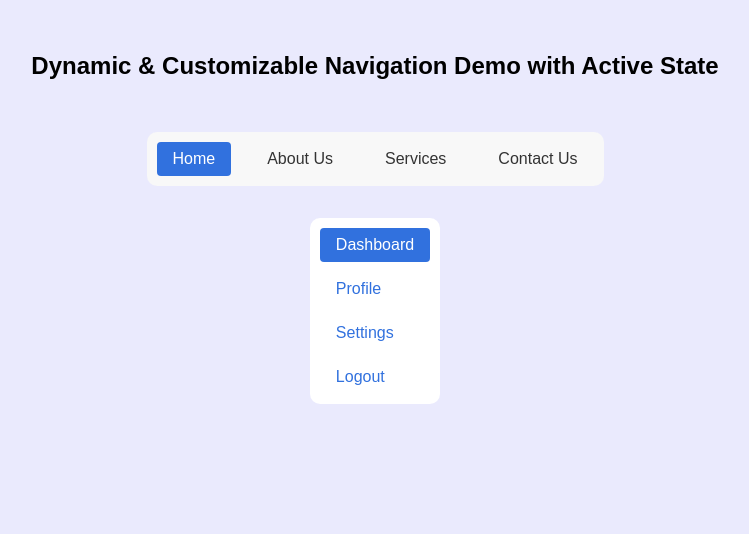
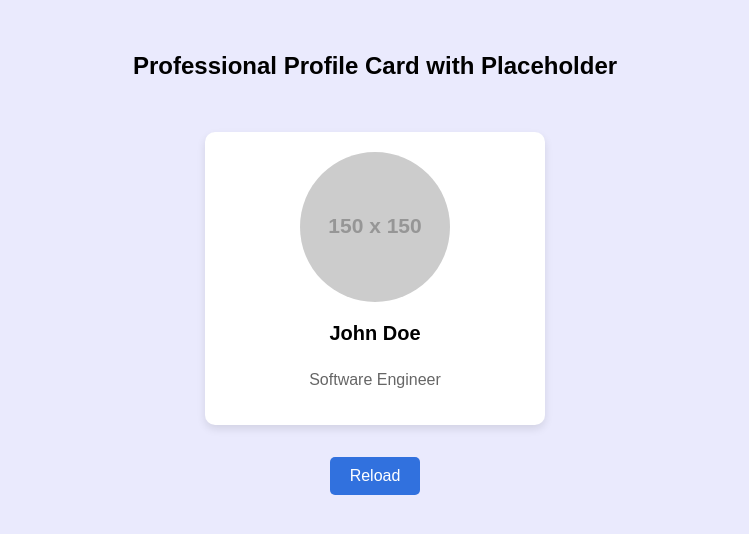
Before and after one commit to OptinexTech/react-components, a React (Create React App) app: page / in a window 1280 px wide. Shown: the top 534 px of the page, without its empty margins (265-1014 px from the left). Built offline with nearby package versions, Linux system fonts and the light colour scheme.

Commit message:
Placeholder component

```diff
--- a/src/App.css
+++ b/src/App.css
@@ -11,3 +11,33 @@
 body {
   background: #eaeafd;
 }
+
+.profile-card {
+  width: 300px;
+  padding: 20px;
+  box-shadow: 0 4px 8px rgba(0, 0, 0, 0.1);
+  border-radius: 10px;
+  background-color: #fff;
+  text-align: center;
+  display: flex;
+  flex-direction: column;
+  align-items: center;
+}
+
+.profile-pic {
+  width: 150px;
+  height: 150px;
+  border-radius: 50%;
+  object-fit: cover;
+  margin-bottom: 10px;
+}
+
+h3 {
+  margin: 10px 0;
+  font-size: 20px;
+}
+
+p {
+  font-size: 16px;
+  color: #666;
+}
--- a/src/App.js
+++ b/src/App.js
@@ -1,52 +1,47 @@
 import './App.css';
-import { useState } from 'react';
-import Navs from './components/Navs';
+import { useState, useEffect, useCallback } from 'react';
+import Placeholder from './components/Placeholder';
+import Button from './components/Button';
 
 const App = () => {
-  const horizontalNavItems = [
-    { name: 'Home', link: '/' },
-    { name: 'About Us', link: '/about' },
-    { name: 'Services', link: '/services' },
-    { name: 'Contact Us', link: '/contact' },
-  ];
+  const [isLoading, setIsLoading] = useState(true);
+  const [profileData, setProfileData] = useState(null);
 
-  const verticalNavItems = [
-    { name: 'Dashboard', link: '/dashboard' },
-    { name: 'Profile', link: '/profile' },
-    { name: 'Settings', link: '/settings' },
-    { name: 'Logout', link: '/logout' },
-  ];
+  const fetchProfileData = useCallback(() => {
+    setIsLoading(true);
+    setTimeout(() => {
+      setProfileData({
+        name: 'John Doe',
+        jobTitle: 'Software Engineer',
+        profilePic: 'https://via.placeholder.com/150'
+      });
+      setIsLoading(false);
+    }, 3000);
+  }, []);
 
-  const [activeHorNav, setActiveHorNav] = useState('Home');
-  const [activeVerNav, setActiveVerNav] = useState('Dashboard');
+  useEffect(() => {
+    fetchProfileData();
+  }, [fetchProfileData]);
 
   return (
     <div className="App">
-      <h2>Dynamic & Customizable Navigation Demo with Active State</h2>
-
-      <Navs
-        items={horizontalNavItems}
-        orientation='horizontal'
-        backgroundColor='#f8f8f8'
-        textColor='#333'
-        activeColor='white'
-        hoverEffect={true}
-        borderRadius={'10px'}
-        onClick={(item) => setActiveHorNav(item.name)}
-        activeItem={activeHorNav}
-      />
-
-      <Navs
-        items={verticalNavItems}
-        orientation='vertical'
-        backgroundColor='#fff'
-        textColor='#3171DE'
-        activeColor='white'
-        hoverEffect={true}
-        borderRadius={'10px'}
-        onClick={(item) => setActiveVerNav(item.name)}
-        activeItem={activeVerNav}
-      />
+      <h2>Professional Profile Card with Placeholder</h2>
+      <div className="profile-card">
+        {isLoading ? (
+          <>
+            <Placeholder type="image" width='150px' height='150px' borderRadius='50%' />
+            <Placeholder type='text' width='60%' height='20px' />
+            <Placeholder type='text' width='40%' height='20px' />
+          </>
+        ) : (
+          <>
+            <img src={profileData.profilePic} alt="profile" className='profile-pic' />
+            <h3>{profileData.name}</h3>
+            <p>{profileData.jobTitle}</p>
+          </>
+        )}
+      </div>
+      <Button label={'Reload'} variant={'primary'} onClick={fetchProfileData} />
     </div>
   );
 };
--- /dev/null
+++ b/src/components/Placeholder/index.jsx
@@ -0,0 +1,37 @@
+import './placeholder.css';
+
+const Placeholder = ({
+  type = 'text',
+  width = '100%',
+  height = '20px',
+  backgroundColor = '#e0e0e0',
+  borderRadius = '4px',
+  customStyles = {},
+  text = '',
+  imageSrc = '',
+  isLoading = true
+}) => {
+  if(!isLoading) return null;
+
+  return (
+    <div
+      className={`placeholder-container placeholder-${type}`}
+      style={{
+        width,
+        height,
+        backgroundColor,
+        borderRadius,
+        ...customStyles
+      }}
+    >
+      {type === 'text' && text &&
+        <span className='placeholder-text'>{text}</span>
+      }
+      {type === 'image' && imageSrc &&
+        <img src={imageSrc} alt="Placeholder" className='placeholder-image' />
+      }
+    </div>
+  )
+};
+
+export default Placeholder;
--- /dev/null
+++ b/src/components/Placeholder/placeholder.css
@@ -0,0 +1,30 @@
+.placeholder-container {
+  background-color: #f0f0f0;
+  border-radius: 8px;
+  display: block;
+  margin-bottom: 10px;
+  position: relative;
+  overflow: hidden;
+  animation: shimmer 1.5s infinite;
+}
+
+@keyframes shimmer {
+  0% {
+    background-position: -200px 0;
+  }
+  100% {
+    background-position: 200px 0;
+  }
+}
+
+.placeholder-text {
+  font-size: 16px;
+  color: transparent;
+}
+
+.placeholder-image {
+  width: 100%;
+  height: 100%;
+  object-fit: cover;
+  opacity: 0.8;
+}
```
